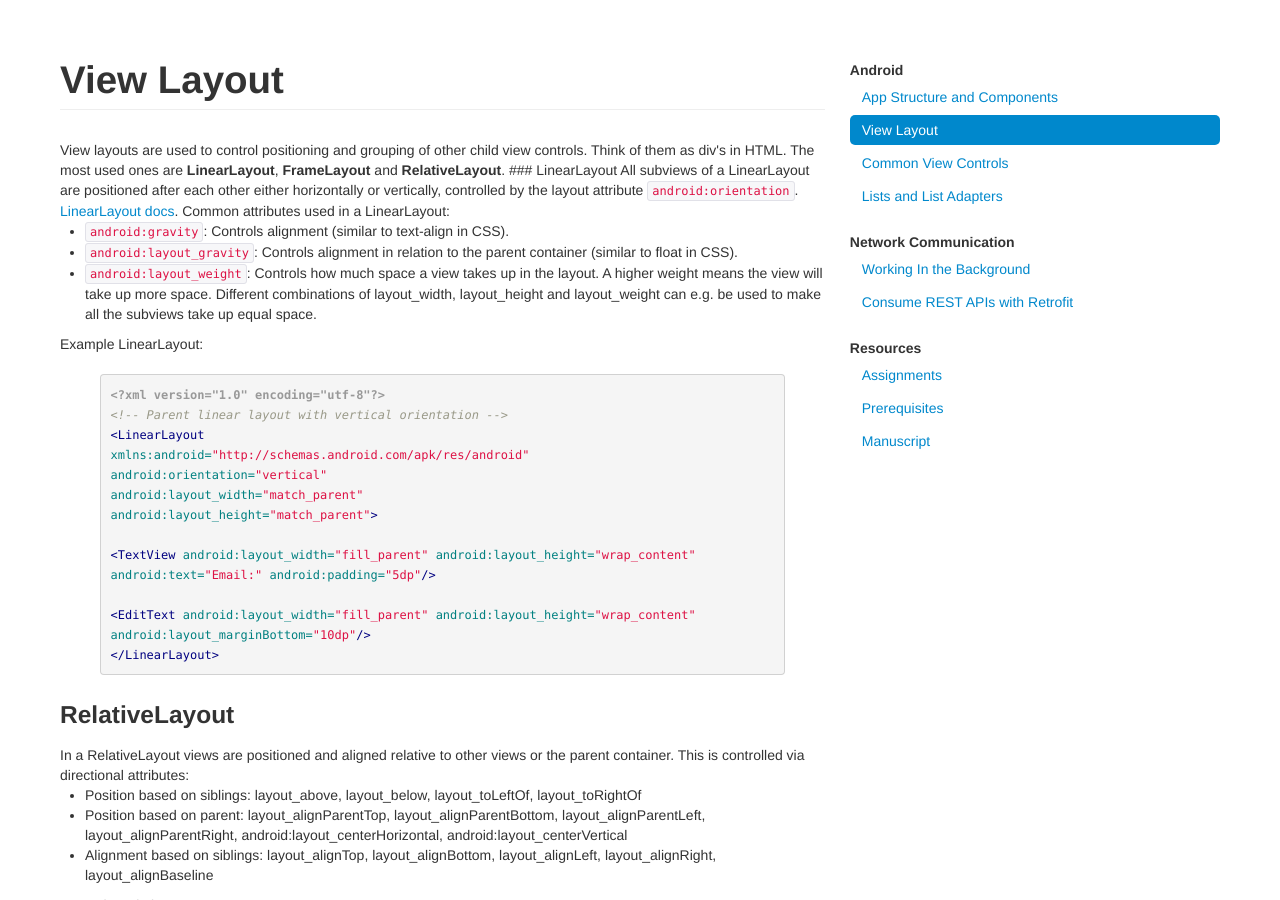
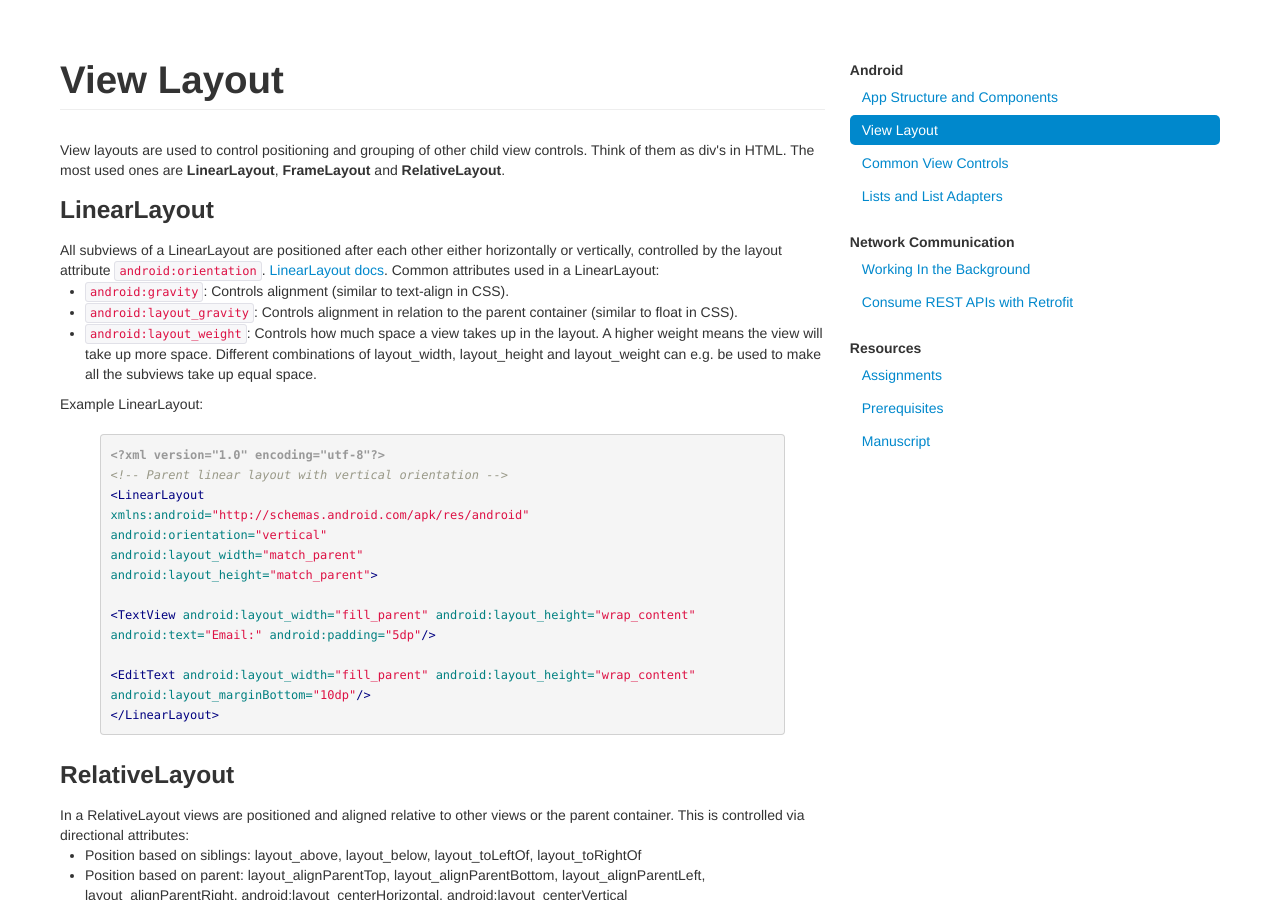
Before and after one commit to bekk/android101, a Jekyll site: the page built from docs/pages/view-layout.html, in a window 1280 px wide and 900 px high. Built offline with Jekyll 4.4.1, drawn with Linux system fonts in a browser that asks for light colours; Markdown is read by kramdown in place of the engine named in the settings.

```diff
--- a/docs/pages/view-layout.html
+++ b/docs/pages/view-layout.html
@@ -4,7 +4,7 @@ title: View Layout
 ---
 View layouts are used to control positioning and grouping of other child view controls. Think of them as div's in HTML. The most used ones are <b>LinearLayout</b>, <b>FrameLayout</b> and <b>RelativeLayout</b>.
 
-### LinearLayout
+<h3> LinearLayout </h3>
 
 All subviews of a LinearLayout are positioned after each other either horizontally or vertically, controlled by the layout attribute <code>android:orientation</code>. <a href="http://developer.android.com/guide/topics/ui/layout/linear.html">LinearLayout docs</a>.
 
```
